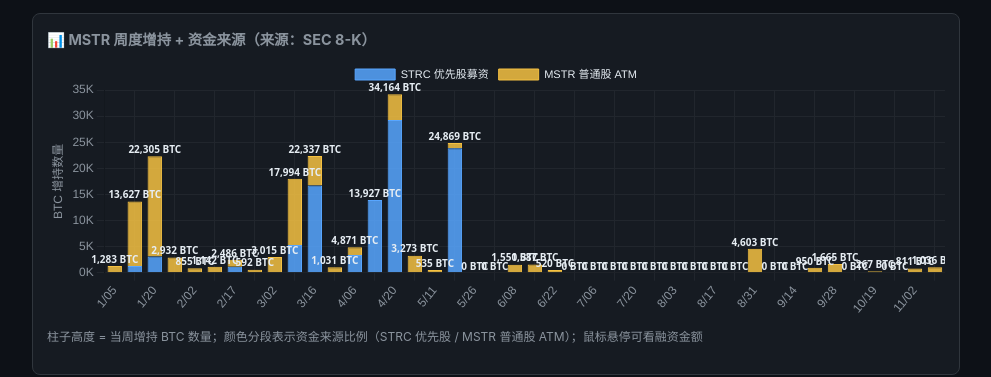
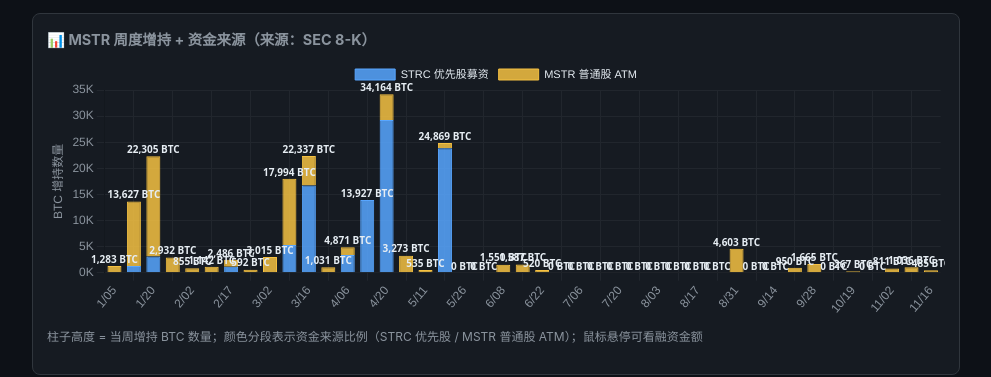
Before and after one commit to zw-xlx/btc-dashboard, a plain HTML site: page index.html in a window 1280 px wide. Shown: the part 1115-1492 px from the top of the page, without its empty margins (144-1135 px from the left). Drawn offline with Linux system fonts and the light colour scheme.

Commit message:
data: 2026-11-17 update

```diff
--- a/index.html
+++ b/index.html
@@ -448,6 +448,7 @@ const RAW_DATA = [
   { date:"2026-11-14", btc_price:68165, btc_change:-3.65, drawdown:-45.9, fear:13, fear_label:"极度恐惧", ahr999:0.3441, mvrv:1.44, wma200:67997, mstr_btc:850364, mstr_price:111.62, mstr_shares:425567099, mstr_mnav:1.07, mstr_debt_ratio:0.12, mstr_cost_basis:75527, etf_btc:1351311, usdc_mcap:69022774857 },
   { date:"2026-11-15", btc_price:63544, btc_change:-6.81, drawdown:-49.6, fear:10, fear_label:"极度恐惧", ahr999:0.2991, mvrv:1.44, wma200:67975, mstr_btc:850364, mstr_price:111.62, mstr_shares:425567099, mstr_mnav:1.15, mstr_debt_ratio:0.12, mstr_cost_basis:75527, etf_btc:1351311, usdc_mcap:69079408764 },
   { date:"2026-11-16", btc_price:64821, btc_change:2.0, drawdown:-48.6, fear:10, fear_label:"极度恐惧", ahr999:0.3112, mvrv:1.44, wma200:68194, mstr_btc:850364, mstr_price:111.62, mstr_shares:425567099, mstr_mnav:1.13, mstr_debt_ratio:0.12, mstr_cost_basis:75527, etf_btc:1351311, usdc_mcap:69059781614 },
+  { date:"2026-11-17", btc_price:64771, btc_change:-0.19, drawdown:-48.6, fear:12, fear_label:"极度恐惧", ahr999:0.3107, mvrv:1.44, wma200:68194, mstr_btc:850364, mstr_price:103.03, mstr_shares:427654139, mstr_mnav:1.06, mstr_debt_ratio:0.12, mstr_cost_basis:75527, etf_btc:1351311, usdc_mcap:69239030125 },
 ];
 // ========== 数据结束 ==========
 
@@ -751,6 +752,7 @@ const dates = RAW_DATA.map(d => d.date);
     { x:'10/26', btc:0, funding:{STRC:0, MSTR:0} },
     { x:'11/02', btc:811, funding:{STRC:0.0, MSTR:164.0} },
     { x:'11/09', btc:1036, funding:{STRC:0.0, MSTR:283.8} },
+    { x:'11/16', btc:485, funding:{STRC:0.0, MSTR:244.7} },
 
   ];
   // 把每周 funding 按总比例换算为 BTC 数量（堆叠柱子按 BTC 计）
```
